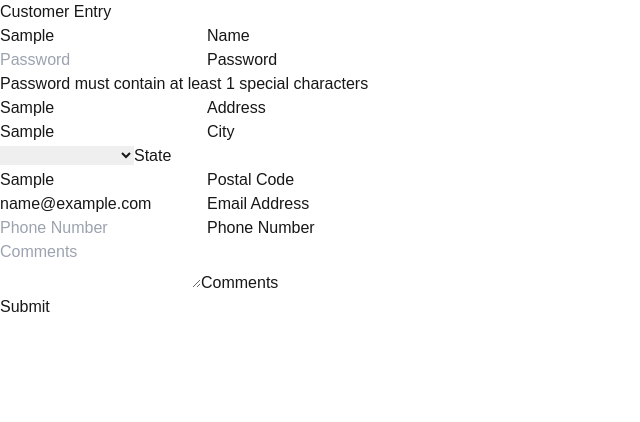
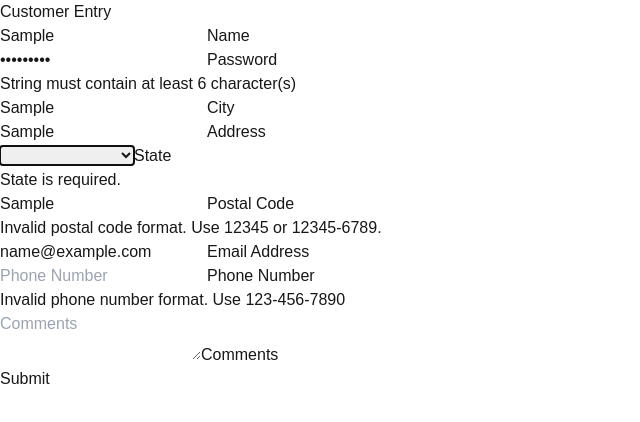
Before and after one commit to precisonline/react-form, a Next.js app: page / in a window 1280 px wide. Both pictures are taken after typing "Sample", "Sample123", "Sample", "Sample", "Sample", "name@example.com" into the empty fields and a click on the button "Submit". Shown: the top 422 px of the page, without its empty margins (0-640 px from the left). Built offline with nearby package versions, Linux system fonts and the light colour scheme.

Commit message:
Validation with Zod

```diff
--- a/src/app/components/FloatLabelPassword.tsx
+++ b/src/app/components/FloatLabelPassword.tsx
@@ -1,37 +1,27 @@
 'use client'
 
 import React from 'react';
-import StringValidator from "../components/StringValidator";
+import {
+    Control,
+    useController
+} from 'react-hook-form';
 
 interface FloatLabelPasswordProps {
     id:            string;
     defaultValue?: string;
     prompt:        string;
-    val?:          (value:  string) => StringValidator;
+    control:       Control<any>;
 }
 
-export default function FloatLabelPassword({id, prompt, defaultValue, val} : FloatLabelPasswordProps) : React.JSX.Element {
-    const [ value, setValue ] = React.useState<string>(defaultValue || '');
-    const [ errorMessage, setErrorMessage ] = React.useState<string>('');
-
-    function validate(event: React.ChangeEvent<HTMLInputElement>) {
-        setValue(event.target.value);
-        if (val) {
-            const validator = val(event.target.value);
-            setErrorMessage(validator.getErrors());
-            if (validator.isValid()) {
-                setValue(validator.getValue());
-            }
-        }
-    }
-
+export default function FloatLabelPassword({id, prompt, defaultValue, control } : FloatLabelPasswordProps) : React.JSX.Element {
+    const { field, fieldState } = useController({ name: id, control, defaultValue: '' });
     return(
         <div className="relative mb-4 mt-3">
-            <input type="password" id={id} name={id} value={defaultValue} className="peer h-10 p-2 w-full rounded-md placeholder-transparent border border-gray-300 text-gray-800 outline-none focus:border-[3px] focus:border-blue-400 focus:ring-0" placeholder={prompt} onChange={validate} onBlur={validate}/>
+            <input type="password" id={id} name={id} value={defaultValue} className="peer h-10 p-2 w-full rounded-md placeholder-transparent border border-gray-300 text-gray-800 outline-none focus:border-[3px] focus:border-blue-400 focus:ring-0" placeholder={prompt} />
             <label htmlFor={id} className="absolute left-0 ml-2 pl-1 pr-1 -top-2 text-gray-500 text-sm bg-white transition-all -peer-placeholder-shown:text-base peer-placeholder-shown:text-gray-400 peer-placeholder-shown:top-2 peer-placeholder-shown:bg-transparent peer-placeholder-shown:pl-0 peer-placeholder-shown:text-gray-800 peer-focus:-top-2 peer-focus:text-blue-400 peer-focus:text-sm peer-focus:bg-white peer-focus:pl-1 peer-focus:pr-1 peer-focus:font-bold">
             {prompt}
             </label>
-            { errorMessage ? (<div className="text-white bg-red-500 p-2 text-sm mt-1">{errorMessage}</div>) : null }
+            { fieldState.error ? (<div className="text-white bg-red-500 p-2 text-sm mt-1">{ fieldState.error.message }</div>) : null }
         </div>
     )
 }
--- a/src/app/components/FloatLabelSelect.tsx
+++ b/src/app/components/FloatLabelSelect.tsx
@@ -1,33 +1,24 @@
 'use client'
 
 import React           from 'react';
-import StringValidator from "../components/StringValidator";
+import {
+    Control,
+    useController
+} from 'react-hook-form';
 
 interface FloatLabelSelectProps {
-    id: string;
-    values?: object;
-    prompt: string;
-    val?: (value: string) => StringValidator;
+    id      : string;
+    values? : object;
+    prompt  : string;
+    control : Control<any>;
 }
 
-export default function FloatLabelSelect({ id, prompt, values, val } : FloatLabelSelectProps) : React.JSX.Element {
-    const [ value, setValue ] = React.useState<string>('');
-    const [ errorMessage, setErrorMessage ] = React.useState<string>('');
-
-    function validate(event: React.ChangeEvent<HTMLSelectElement>) {
-        setValue(event.target.value);
-        if (val) {
-            const validator = val(event.target.value);
-            setErrorMessage(validator.getErrors());
-            if (validator.isValid()) {
-                setValue(validator.getValue());
-            }
-        }
-    }
+export default function FloatLabelSelect({ id, prompt, values, control } : FloatLabelSelectProps) : React.JSX.Element {
+    const { field, fieldState } = useController({ name: id, control, defaultValue: '' });
 
     return(
         <div className="relative mb-4 mt-3">
-            <select id={id} name={id} value={value} onChange={validate} className="peer h-10 p-2 w-full rounded-md placeholder-transparent border border-gray-300 text-gray-800 outline-none focus:border-[3px] focus:border-blue-400 focus:ring-0">
+            <select {...field } className="peer h-10 p-2 w-full rounded-md placeholder-transparent border border-gray-300 text-gray-800 outline-none focus:border-[3px] focus:border-blue-400 focus:ring-0" >
                 {
                     values ? Object.entries(values).map(([key, desc]) => (
                         <option key={key} value={key}>{desc}</option>
@@ -37,6 +28,7 @@ export default function FloatLabelSelect({ id, prompt, values, val } : FloatLabe
             <label htmlFor={id} className="absolute left-0 ml-2 pl-1 pr-1 -top-2 text-blue-400 text-sm bg-white transition-all -peer-placeholder-shown:text-base peer-placeholder-shown:text-gray-400 peer-placeholder-shown:top-2 peer-placeholder-shown:bg-transparent peer-placeholder-shown:pl-0 peer-placeholder-shown:text-gray-800 peer-focus:-top-2 peer-focus:text-blue-400 peer-focus:text-sm peer-focus:bg-white peer-focus:pl-1 peer-focus:pr-1 peer-focus:font-bold">
             {prompt}
             </label>
+            {fieldState.error ? (<div className="text-white bg-red-500 p-2 text-sm mt-1">{ fieldState.error.message }</div>) : null}
         </div>
     )
 }
--- a/src/app/components/FloatLabelText.tsx
+++ b/src/app/components/FloatLabelText.tsx
@@ -1,39 +1,28 @@
 'use client'
 
 import React from 'react';
-import StringValidator from "../components/StringValidator";
+import {
+    Control,
+    useController
+} from 'react-hook-form';
 
 interface FloatLabelTextProps {
-    id:            string;
+    id           : string;
     defaultValue?: string;
-    prompt:        string;
-    val?:          (value: string) => StringValidator;
+    prompt       : string;
+    control      : Control<any>;
 }
 
-export default function FloatLabelText({ id, prompt, defaultValue, val} : FloatLabelTextProps) : React.JSX.Element {
-    const [ value, setValue ] = React.useState<string>(defaultValue || '');
-    const [ errorMessage, setErrorMessage ] = React.useState<string>('');
+export default function FloatLabelText({ id, prompt, control }: FloatLabelTextProps): React.JSX.Element {
+    const { field, fieldState } = useController({ name: id, control, defaultValue: '' });
 
-    function validate(event: React.ChangeEvent<HTMLInputElement>) {
-        setValue(event.target.value);
-        if (val) {
-            const validator = val(event.target.value);
-            setValue(validator.getValue());
-            setErrorMessage(validator.getErrors());
-
-            if (validator.isValid()) {
-                setValue(validator.getValue());
-            }
-        }
-    }
-
-    return(
+    return (
         <div className="relative mb-4 mt-3">
-            <input type="text" id={id} name={id} value={value} defaultValue={defaultValue} className="peer h-10 p-2 w-full rounded-md placeholder-transparent border border-gray-300 text-gray-800 outline-none focus:border-[3px] focus:border-blue-400 focus:ring-0" placeholder={prompt} onChange={validate} onBlur={validate} />
+            <input {...field} type="text" className="peer h-10 p-2 w-full rounded-md placeholder-transparent border border-gray-300 text-gray-800 outline-none focus:border-[3px] focus:border-blue-400 focus:ring-0" placeholder={prompt} />
             <label htmlFor={id} className="absolute left-0 ml-2 pl-1 pr-1 -top-2 text-blue-400 text-sm bg-white transition-all -peer-placeholder-shown:text-base peer-placeholder-shown:text-gray-400 peer-placeholder-shown:top-2 peer-placeholder-shown:bg-transparent peer-placeholder-shown:pl-0 peer-placeholder-shown:text-gray-800 peer-focus:-top-2 peer-focus:text-blue-400 peer-focus:text-sm peer-focus:bg-white peer-focus:pl-1 peer-focus:pr-1 peer-focus:font-bold">
-            {prompt}
+                {prompt}
             </label>
-            { errorMessage ? (<div className="text-white bg-red-500 p-2 text-sm mt-1">{errorMessage}</div>) : null }
+            {fieldState.error ? (<div className="text-white bg-red-500 p-2 text-sm mt-1">{ fieldState.error.message }</div>) : null}
         </div>
     )
 }
--- a/src/app/components/FloatLabelTextArea.tsx
+++ b/src/app/components/FloatLabelTextArea.tsx
@@ -1,36 +1,28 @@
 'use client'
 
 import React from 'react';
-import StringValidator from "../components/StringValidator";
+import {
+    Control,
+    useController
+} from 'react-hook-form';
 
+import { ZodString } from 'zod';
 interface FloatLabelTextAreaProps {
     id:            string;
     prompt:        string;
-    defaultValue?: string;
-    val?:          (value:  string) => StringValidator;
+    control:       Control<any>;
 }
 
-export default function FloatLabelTextArea({ id, prompt, defaultValue, val } : FloatLabelTextAreaProps) : React.JSX.Element {
-    const [ value, setValue ] = React.useState<string>(defaultValue || '');
-    const [ errorMessage, setErrorMessage ] = React.useState<string>('');
-
-    function validate(event: React.ChangeEvent<HTMLTextAreaElement>) {
-        setValue(event.target.value);
-        if (val) {
-            const validator = val(event.target.value);
-            setValue(validator.getValue());
-            if (validator.isValid()) {
-                setErrorMessage(validator.getErrors());
-            }
-        }
-    }
+export default function FloatLabelTextArea({ id, prompt, control } : FloatLabelTextAreaProps) : React.JSX.Element {
+    const { field, fieldState } = useController({ name: id, control, defaultValue: '' });
 
     return(
         <div className="relative mb-4 mt-3">
-            <textarea id={id} name={id} value={value} className="peer h-50 p-2 w-full rounded-md placeholder-transparent border border-gray-300 text-gray-800 outline-none focus:border-[3px] focus:border-blue-400 focus:ring-0" placeholder={prompt} onChange={validate} onBlur={validate} defaultValue={defaultValue}/>
+            <textarea {...field } className="peer h-50 p-2 w-full rounded-md placeholder-transparent border border-gray-300 text-gray-800 outline-none focus:border-[3px] focus:border-blue-400 focus:ring-0" placeholder={prompt} />
             <label htmlFor={id} className="absolute left-0 ml-2 pl-1 pr-1 -top-2 text-blue-400 text-sm bg-white transition-all -peer-placeholder-shown:text-base peer-placeholder-shown:text-gray-400 peer-placeholder-shown:top-2 peer-placeholder-shown:bg-transparent peer-placeholder-shown:pl-0 peer-placeholder-shown:text-gray-800 peer-focus:-top-2 peer-focus:text-blue-400 peer-focus:text-sm peer-focus:bg-white peer-focus:pl-1 peer-focus:pr-1">
             {prompt}
             </label>
+            { fieldState.error ? (<div className="text-white bg-red-500 p-2 text-sm mt-1">{ fieldState.error.message }</div>) : null }
         </div>
     )
 }
--- a/src/app/page.tsx
+++ b/src/app/page.tsx
@@ -1,14 +1,24 @@
 'use client'
 
+import React              from 'react';
 import FloatLabelPassword from './components/FloatLabelPassword';
 import FloatLabelSelect   from './components/FloatLabelSelect';
 import FloatLabelText     from './components/FloatLabelText';
 import FloatLabelTextArea from './components/FloatLabelTextArea';
-import * as v             from './validation/CustomerValidation';
-import StringValidator    from './components/StringValidator';
-import React              from 'react';
+import { CustomerSchema, CustomerType } from './validation/CustomerValidation';
+import { SubmitHandler, useForm }       from 'react-hook-form';
+import { zodResolver } from '@hookform/resolvers/zod';
 
 export default function Home() {
+  const { control, handleSubmit } = useForm<CustomerType>({
+    resolver: zodResolver(CustomerSchema),
+    mode: 'onChange'
+  });
+
+  const onSubmit : SubmitHandler<CustomerType> = (data) => {
+    console.log(data);
+  }
+
   const states = {"" : "","AL": "Alabama", "AK": "Alaska", "AZ": "Arizona", "AR": "Arkansas",
     "CA": "California", "CO": "Colorado", "CT": "Connecticut", "DE": "Delaware",
     "FL": "Florida", "GA": "Georgia", "HI": "Hawaii", "ID": "Idaho", "IL": "Illinois",
@@ -23,25 +33,20 @@ export default function Home() {
     "VA": "Virginia", "WA": "Washington", "WV": "West Virginia", "WI": "Wisconsin",
     "WY": "Wyoming"};
 
-  function postIt(formData : FormData) {
-    const formValues = Object.fromEntries(formData.entries());
-    console.log(formValues);
-  }
-
-  return (
+    return (
     <>
       <div className="p-[2rem]">
       <h1 className="text-[2rem]">Customer Entry</h1>
-      <form className="flex flex-col p-4" action={ postIt }>
-        <FloatLabelText     id="name"     prompt="Name"          val={v.validateName}      />
-        <FloatLabelPassword id="password" prompt="Password"      val={v.validatePassword}  />
-        <FloatLabelText     id="addr"     prompt="Address"                                 />
-        <FloatLabelText     id="city"     prompt="City"                                    />
-        <FloatLabelSelect   id="state"    prompt="State"    values={states}                />
-        <FloatLabelText     id="zip"      prompt="Postal Code"                             />
-        <FloatLabelText     id="email"    prompt="Email Address" val={v.validateEmail}     />
-        <FloatLabelText     id="phone"    prompt="Phone Number"  val={v.validatePhone}     />
-        <FloatLabelTextArea id="comments" prompt="Comments"      val={v.validateComments}  />
+      <form className="flex flex-col p-4" onSubmit={handleSubmit(onSubmit)} >
+        <FloatLabelText     id="name"     prompt="Name"          control={control} />
+        <FloatLabelPassword id="password" prompt="Password"      control={control} />
+        <FloatLabelText     id="city"     prompt="City"          control={control} />
+        <FloatLabelText     id="addr"     prompt="Address"       control={control} />
+        <FloatLabelSelect   id="state"    prompt="State"         control={control} values={states} />
+        <FloatLabelText     id="zip"      prompt="Postal Code"   control={control} />
+        <FloatLabelText     id="email"    prompt="Email Address" control={control} />
+        <FloatLabelText     id="phone"    prompt="Phone Number"  control={control} />
+        <FloatLabelTextArea id="comments" prompt="Comments"      control={control} />
         <button type="submit" className="p-3 bg-blue-600 br-2 text-white bold text-rounded-md">Submit</button>
       </form>
       </div>
--- a/src/app/validation/CustomerValidation.tsx
+++ b/src/app/validation/CustomerValidation.tsx
@@ -1,32 +1,23 @@
 'use client'
-import StringValidator from "../components/StringValidator";
+import z from 'zod';
 
-export function validateName(value : string) : StringValidator {
-    const validator = new StringValidator(value);
-    validator.isRequired().isLength({ min: 2, max: 50 });
-    return (validator);
-}
+export const CustomerSchema = z.object({
+    name: z.string().min(2).max(50),
+    password: z.string().min(6).refine((val) => {
+        const alpha = (val.match(/[a-zA-Z]/g) || []).length;
+        const numeric = (val.match(/[0-9]/g) || []).length;
+        const special = (val.match(/[^a-zA-Z0-9]/g) || []).length;
+        return alpha >= 4 && numeric >= 2 && special >= 1;
+    }, {
+        message: "Password must contain at least 4 letters, 2 numbers, and 1 special character."
+    }),
+    address: z.string().min(5,'Address is required.'),
+    city: z.string().min(2,'City is required.'),
+    state: z.string().min(2,'State is required.'),
+    zip: z.string().regex(/^\d{5}(-\d{4})?$/,"Invalid postal code format. Use 12345 or 12345-6789."),
+    email: z.string().email('Imvalid email format.'),
+    phone: z.string().regex(/^(1-)?\(?([2-9][0-8][0-9])\)?[-. ]?([2-9][0-9]{2})[-. ]?([0-9]{4})$/,'Invalid phone number format. Use 123-456-7890'),
+    comments: z.string().optional()
+});
 
-export function validatePassword(value : string) : StringValidator {
-    const validator = new StringValidator(value);
-    validator.isRequired().isLength({ min: 6 }).isComplexPassword({ minAlpha: 4, minNumeric: 2, minSpecial: 1 })
-    return (validator);
-}
-
-export function validateComments(value : string) : StringValidator {
-    const validator = new StringValidator(value);
-    validator.isRequired();
-    return (validator);
-}
-
-export function validateEmail(value : string) : StringValidator {
-    const validator = new StringValidator(value);
-    validator.isRequired().isEmail();
-    return (validator);
-}
-
-export function validatePhone(value : string) : StringValidator {
-    const validator = new StringValidator(value);
-    validator.isRequired().isNorthAmericaPhone();
-    return (validator);
-}
+export type CustomerType = z.infer<typeof CustomerSchema>;
```
Also changed, not shown: package.json (+8 -5 lines), 1 other file (tests, documents, lock files or other folders).
